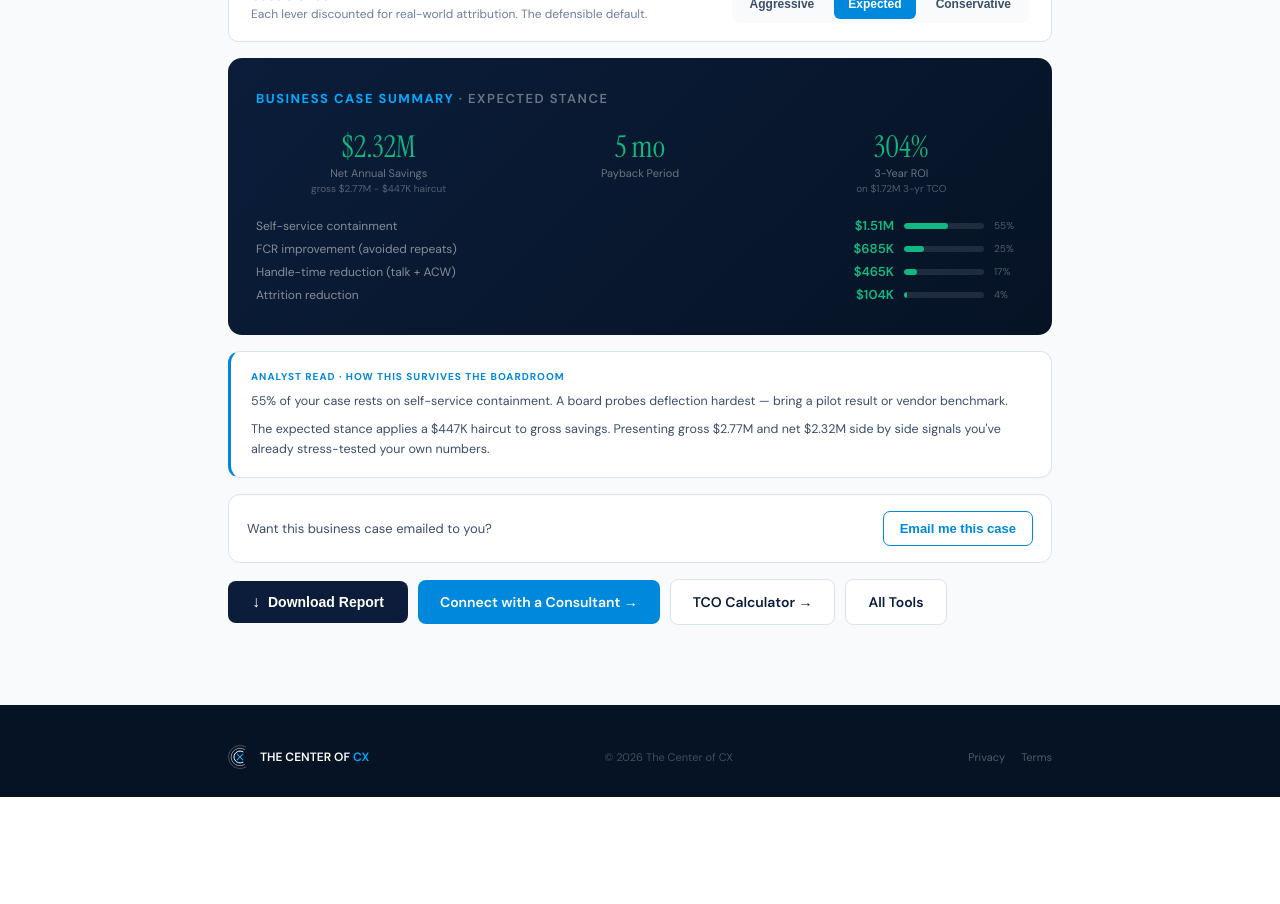
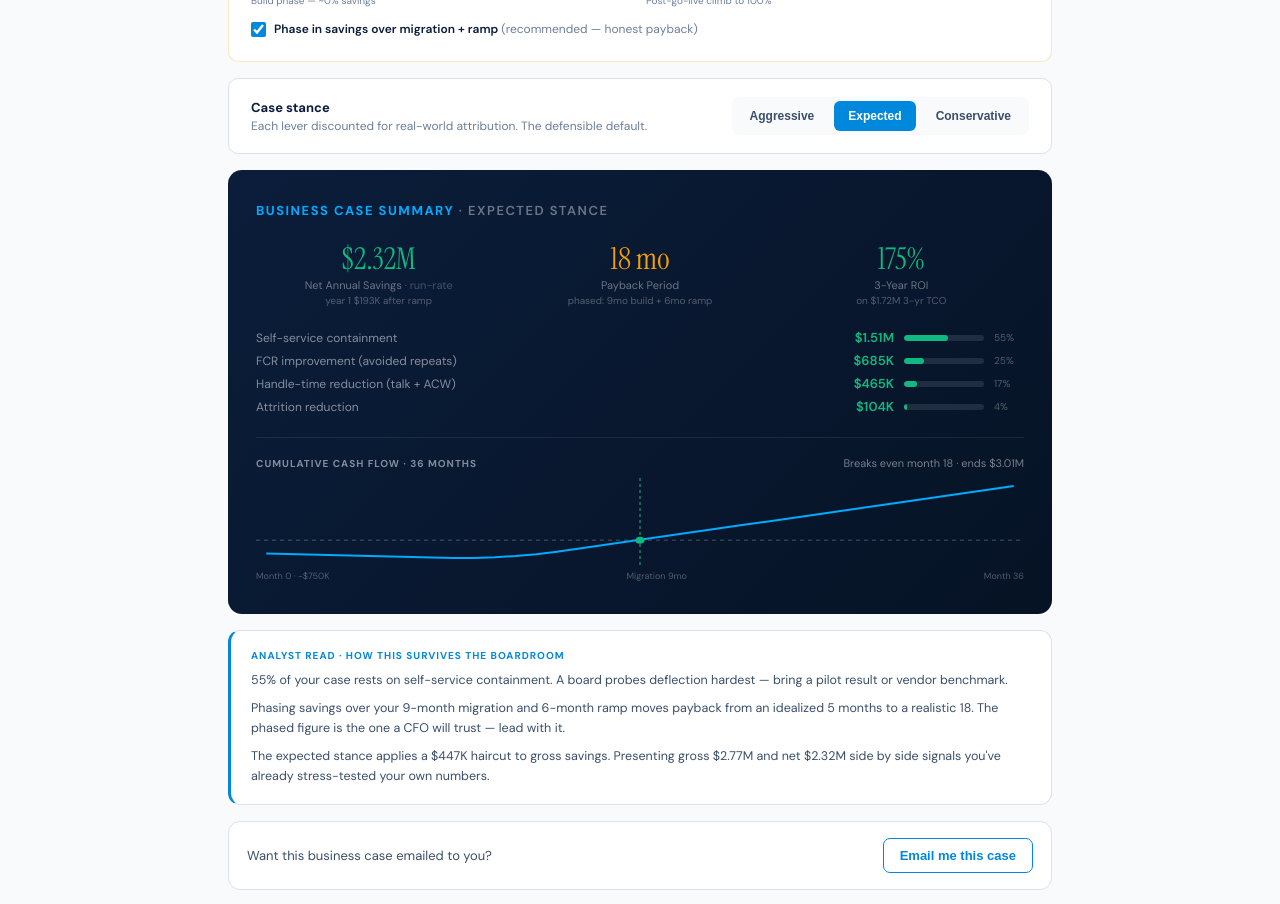
Before and after one commit to thomasbakerj-lgtm/CENTER-OF-CX, a React (Vite) app: page /tools/business-case in a window 1280 px wide. Shown: the part 1160-2064 px from the top of the page. Before the commit the page ends 1957 px from the top, so only its background shows below. Built offline with nearby package versions, Linux system fonts and the light colour scheme.

Commit message:
Update BusinessCaseBuilder.jsx

```diff
--- a/BusinessCaseBuilder.jsx
+++ b/BusinessCaseBuilder.jsx
@@ -76,7 +76,7 @@ const STANCE = {
 /* De-overlapped model: every contact-based saving runs on the HANDLED pool
    (post-deflection); ACW is a disjoint slice of AHT; FCR repeats are on handled
    volume. Confidence weighting turns gross into a stance-adjusted net. */
-function computeCase(d, stanceKey) {
+function computeCase(d, stanceKey, rampOn) {
   const loaded = n(d.avgHourly) * (1 + n(d.benefitsPct) / 100);
   const annual = n(d.monthlyContacts) * 12;
   const deflected = annual * (n(d.containment) / 100);
@@ -105,13 +105,37 @@ function computeCase(d, stanceKey) {
   const net = containment * cf.c + handleTime * cf.h + fcr * cf.f + attrition * cf.a;
 
   const recurring = n(d.newPlatformPerAgentMo) * n(d.agents) * 12;
-  const tco3 = n(d.implementationCost) + recurring * 3;
-  const roi3 = tco3 > 0 ? ((net * 3 - tco3) / tco3 * 100) : 0;
-  const monthlyNet = net / 12 - recurring / 12;
-  const payback = monthlyNet > 0 ? Math.ceil(n(d.implementationCost) / monthlyNet) : 0;
-  const netValue3 = net * 3 - tco3;
+  const impl = n(d.implementationCost);
+  const tco3 = impl + recurring * 3;
 
-  return { loaded, annual, handled, deflected, buckets, gross, net, haircut: gross - net, recurring, tco3, roi3, payback, netValue3, avoidedTurnover, avoidedRepeats };
+  // Monthly cash flow with a savings ramp. During the migration window, savings are
+  // ~0 while the new platform is already being paid; after go-live they phase up
+  // linearly to full over the ramp window. This turns an idealized instant payback
+  // into an honest J-curve. With rampOn=false it collapses to the old instant model.
+  const M = Math.max(0, Math.min(36, n(d.migrationMonths)));
+  const R = Math.max(1, n(d.rampMonths));
+  const monthlyFull = net / 12;
+  const monthlyPlatform = recurring / 12;
+  const factor = (t) => {
+    if (!rampOn) return 1;
+    if (t <= M) return 0;
+    if (t <= M + R) return (t - M) / R;
+    return 1;
+  };
+  const cumFlow = [-impl];
+  let cum = -impl, savings3 = 0, year1 = 0, payback = 0;
+  for (let t = 1; t <= 36; t++) {
+    const s = factor(t) * monthlyFull;
+    savings3 += s;
+    if (t <= 12) year1 += s;
+    cum += s - monthlyPlatform;
+    cumFlow.push(cum);
+    if (payback === 0 && cum >= 0) payback = t;
+  }
+  const roi3 = tco3 > 0 ? ((savings3 - tco3) / tco3 * 100) : 0;
+  const netValue3 = savings3 - tco3;
+
+  return { loaded, annual, handled, deflected, buckets, gross, net, haircut: gross - net, recurring, tco3, roi3, payback, netValue3, avoidedTurnover, avoidedRepeats, cumFlow, savings3, year1, M, R, monthlyFull, monthlyPlatform, rampOn };
 }
 
 function caseInsights(r, d, stanceKey) {
@@ -122,7 +146,8 @@ function caseInsights(r, d, stanceKey) {
   if (n(d.attritionReduction) > 25) flags.push(`${n(d.attritionReduction)}% attrition reduction is optimistic (15–25% is realistic) and the hardest lever to attribute to a platform. Discount it heavily or footnote it.`);
   const perAgentImpl = n(d.agents) > 0 ? n(d.implementationCost) / n(d.agents) : 0;
   if (perAgentImpl > 0 && perAgentImpl < 2000) flags.push(`Implementation of ${fmtFull(n(d.implementationCost))} for ${n(d.agents)} agents is ~${fmtFull(perAgentImpl)}/agent — low for a platform transformation (typical $3–8K/agent). An understated investment is the fastest way to lose board trust; a complete figure lengthens payback but survives diligence.`);
-  if (r.payback > 0 && r.payback < 3) flags.push(`A ${r.payback}-month payback reads as too-good-to-be-true and invites scrutiny. Confirm the investment captures professional services, change management, and internal time before you present it.`);
+  if (r.payback === 0) flags.push(`At this platform cost, monthly savings never exceed monthly platform spend within three years — the case does not pay back as modeled. Revisit platform cost, targets, or stance before presenting.`);
+  else if (r.payback > 0 && r.payback < 3) flags.push(`A ${r.payback}-month payback reads as too-good-to-be-true and invites scrutiny. Confirm the investment captures professional services, change management, and internal time before you present it.`);
 
   const out = [...flags.slice(0, 2)];
 
@@ -131,6 +156,15 @@ function caseInsights(r, d, stanceKey) {
   const labelMap = { containment: "self-service containment", handleTime: "handle-time reduction", fcr: "FCR improvement", attrition: "attrition reduction" };
   const topShare = Math.round(topVal / r.gross * 100);
   out.push(`${topShare}% of your case rests on ${labelMap[topName]}. ${topName === "containment" ? "A board probes deflection hardest — bring a pilot result or vendor benchmark." : topName === "attrition" ? "That's the softest, least-attributable lever — expect the most pushback there." : "It's a relatively defensible lever, which strengthens the case."}`);
+
+  if (r.rampOn && r.payback > 0) {
+    const instMonthly = r.monthlyFull - r.monthlyPlatform;
+    const instPay = instMonthly > 0 ? Math.ceil(n(d.implementationCost) / instMonthly) : 0;
+    if (instPay > 0 && r.payback > instPay)
+      out.push(`Phasing savings over your ${r.M}-month migration and ${r.R}-month ramp moves payback from an idealized ${instPay} months to a realistic ${r.payback}. The phased figure is the one a CFO will trust — lead with it.`);
+  } else if (!r.rampOn) {
+    out.push(`Savings phasing is off, so this assumes 100% of savings land on day one — an idealized payback. Turn on phasing for the board-defensible number that accounts for migration and ramp.`);
+  }
 
   out.push(`The ${stanceKey} stance applies a ${fmtK(r.haircut)} haircut to gross savings. Presenting gross ${fmtK(r.gross)} and net ${fmtK(r.net)} side by side signals you've already stress-tested your own numbers.`);
 
@@ -141,12 +175,13 @@ const DEFAULTS = {
   agents: 200, avgHourly: 18, benefitsPct: 30, monthlyContacts: 120000, currentAHT: 420, currentACW: 45,
   currentFCR: 72, currentAttrition: 35, costPerContact: 7, recruitCostPerHire: 3500, trainingDays: 21,
   htReduction: 12, acwReduction: 30, fcrImprovement: 8, attritionReduction: 20, containment: 15,
-  implementationCost: 750000, newPlatformPerAgentMo: 135, migrationMonths: 9,
+  implementationCost: 750000, newPlatformPerAgentMo: 135, migrationMonths: 9, rampMonths: 6,
 };
 
 export default function BusinessCaseBuilder() {
   const [d, setD] = useState(DEFAULTS);
   const [stance, setStance] = useState("expected");
+  const [rampOn, setRampOn] = useState(true);
   const set = (k, v) => setD(prev => ({ ...prev, [k]: v }));
 
   const [capOpen, setCapOpen] = useState(false);
@@ -155,17 +190,31 @@ export default function BusinessCaseBuilder() {
 
   useEffect(() => { window.scrollTo(0, 0); }, []);
 
-  const r = computeCase(d, stance);
+  const r = computeCase(d, stance, rampOn);
   const insights = caseInsights(r, d, stance);
+
+  // J-curve: cumulative cash flow over 36 months. Dips during migration, climbs as
+  // savings ramp, crosses zero at payback.
+  const spark = (() => {
+    const W = 600, H = 88, pad = 8;
+    const arr = r.cumFlow;
+    const minV = Math.min(...arr), maxV = Math.max(...arr), span = (maxV - minV) || 1;
+    const x = i => pad + (i / (arr.length - 1)) * (W - 2 * pad);
+    const y = v => pad + (1 - (v - minV) / span) * (H - 2 * pad);
+    const pts = arr.map((v, i) => `${x(i).toFixed(1)},${y(v).toFixed(1)}`).join(" ");
+    return { W, H, pts, y0: y(0), pbx: r.payback > 0 ? x(r.payback) : null, end: arr[arr.length - 1] };
+  })();
+  const paybackLabel = r.payback > 0 ? `${r.payback} mo` : ">36 mo";
 
   useEffect(() => {
     publishToolResult("business-case-builder", {
       agents: n(d.agents), annualContacts: r.annual, grossSavings: Math.round(r.gross),
       netSavings: Math.round(r.net), stance, paybackMonths: r.payback, threeYearROI: Math.round(r.roi3),
-      implementationCost: n(d.implementationCost), analystRead: insights[0],
+      implementationCost: n(d.implementationCost), year1Savings: Math.round(r.year1), rampOn,
+      migrationMonths: r.M, rampMonths: r.R, analystRead: insights[0],
     });
     // eslint-disable-next-line react-hooks/exhaustive-deps
-  }, [d, stance]);
+  }, [d, stance, rampOn]);
 
   const submitCapture = async () => {
     if (!capEmail.includes("@") || capState === "sending") return;
@@ -234,11 +283,16 @@ export default function BusinessCaseBuilder() {
 
           <Card accent={AMBER}>
             <H color={AMBER}>Investment</H>
-            <div style={{ display: "grid", gridTemplateColumns: "1fr 1fr 1fr", gap: 12 }} className="bc-grid">
+            <div style={{ display: "grid", gridTemplateColumns: "1fr 1fr", gap: 12, marginBottom: 14 }} className="bc-grid">
               <Field label="Implementation (one-time)" value={d.implementationCost} onChange={v => set("implementationCost", v)} prefix="$" step={5000} min={0} hint="PS, migration, integration" />
               <Field label="New Platform / Agent / Mo" value={d.newPlatformPerAgentMo} onChange={v => set("newPlatformPerAgentMo", v)} prefix="$" step={5} min={0} hint="Recurring solution cost" />
-              <Field label="Migration Timeline" value={d.migrationMonths} onChange={v => set("migrationMonths", v)} suffix="mo" min={1} max={36} />
+              <Field label="Migration Timeline" value={d.migrationMonths} onChange={v => set("migrationMonths", v)} suffix="mo" min={1} max={36} hint="Build phase — ~0% savings" />
+              <Field label="Ramp to Full Savings" value={d.rampMonths} onChange={v => set("rampMonths", v)} suffix="mo" min={1} max={24} hint="Post-go-live climb to 100%" />
             </div>
+            <label style={{ display: "flex", alignItems: "center", gap: 8, cursor: "pointer" }}>
+              <input type="checkbox" checked={rampOn} onChange={e => setRampOn(e.target.checked)} style={{ width: 15, height: 15, accentColor: ELECTRIC, cursor: "pointer" }} />
+              <span style={{ fontSize: 12, fontWeight: 600, color: NAVY }}>Phase in savings over migration + ramp <span style={{ color: MUTED, fontWeight: 400 }}>(recommended — honest payback)</span></span>
+            </label>
           </Card>
 
           {/* Stance selector */}
@@ -262,12 +316,13 @@ export default function BusinessCaseBuilder() {
             <div style={{ display: "grid", gridTemplateColumns: "1fr 1fr 1fr", gap: 16, marginBottom: 22 }} className="bc-sum">
               <div style={{ textAlign: "center" }}>
                 <div style={{ fontFamily: "'Instrument Serif', Georgia, serif", fontSize: 30, color: GREEN }}>{fmtK(r.net)}</div>
-                <div style={{ fontSize: 11, color: "rgba(255,255,255,0.4)" }}>Net Annual Savings</div>
-                <div style={{ fontSize: 10, color: "rgba(255,255,255,0.3)", marginTop: 2 }}>gross {fmtK(r.gross)} − {fmtK(r.haircut)} haircut</div>
+                <div style={{ fontSize: 11, color: "rgba(255,255,255,0.4)" }}>Net Annual Savings <span style={{ opacity: 0.6 }}>· run-rate</span></div>
+                <div style={{ fontSize: 10, color: "rgba(255,255,255,0.3)", marginTop: 2 }}>{rampOn ? `year 1 ${fmtK(r.year1)} after ramp` : `gross ${fmtK(r.gross)} − ${fmtK(r.haircut)} haircut`}</div>
               </div>
               <div style={{ textAlign: "center" }}>
-                <div style={{ fontFamily: "'Instrument Serif', Georgia, serif", fontSize: 30, color: r.payback && r.payback <= 12 ? GREEN : r.payback <= 18 ? AMBER : RED }}>{r.payback || "—"} mo</div>
+                <div style={{ fontFamily: "'Instrument Serif', Georgia, serif", fontSize: 30, color: r.payback && r.payback <= 12 ? GREEN : (r.payback && r.payback <= 18) ? AMBER : RED }}>{paybackLabel}</div>
                 <div style={{ fontSize: 11, color: "rgba(255,255,255,0.4)" }}>Payback Period</div>
+                <div style={{ fontSize: 10, color: "rgba(255,255,255,0.3)", marginTop: 2 }}>{rampOn ? `phased: ${r.M}mo build + ${r.R}mo ramp` : "idealized — phasing off"}</div>
               </div>
               <div style={{ textAlign: "center" }}>
                 <div style={{ fontFamily: "'Instrument Serif', Georgia, serif", fontSize: 30, color: r.roi3 > 100 ? GREEN : r.roi3 > 0 ? AMBER : RED }}>{Math.round(r.roi3)}%</div>
@@ -290,6 +345,26 @@ export default function BusinessCaseBuilder() {
                 );
               })}
             </div>
+
+            {rampOn && (
+              <div style={{ marginTop: 22, paddingTop: 18, borderTop: "1px solid rgba(255,255,255,0.08)" }}>
+                <div style={{ display: "flex", justifyContent: "space-between", alignItems: "baseline", marginBottom: 8 }}>
+                  <span style={{ fontSize: 10, fontWeight: 700, color: "rgba(255,255,255,0.5)", letterSpacing: 1, textTransform: "uppercase" }}>Cumulative Cash Flow · 36 months</span>
+                  <span style={{ fontSize: 11, color: "rgba(255,255,255,0.45)" }}>{r.payback > 0 ? `Breaks even month ${r.payback}` : "No breakeven in 3 yrs"} · ends {fmtK(spark.end)}</span>
+                </div>
+                <svg viewBox={`0 0 ${spark.W} ${spark.H}`} width="100%" height="88" preserveAspectRatio="none" style={{ display: "block", overflow: "visible" }}>
+                  <line x1="0" y1={spark.y0} x2={spark.W} y2={spark.y0} stroke="rgba(255,255,255,0.25)" strokeWidth="1" strokeDasharray="4 4" vectorEffect="non-scaling-stroke" />
+                  {spark.pbx != null && <line x1={spark.pbx} y1="0" x2={spark.pbx} y2={spark.H} stroke={GREEN} strokeWidth="1" strokeDasharray="3 3" vectorEffect="non-scaling-stroke" />}
+                  <polyline points={spark.pts} fill="none" stroke={LIGHT} strokeWidth="2" vectorEffect="non-scaling-stroke" strokeLinejoin="round" />
+                  {spark.pbx != null && <circle cx={spark.pbx} cy={spark.y0} r="3.5" fill={GREEN} />}
+                </svg>
+                <div style={{ display: "flex", justifyContent: "space-between", fontSize: 9, color: "rgba(255,255,255,0.3)", marginTop: 4 }}>
+                  <span>Month 0 · −{fmtK(Math.abs(r.cumFlow[0]))}</span>
+                  <span>Migration {r.M}mo</span>
+                  <span>Month 36</span>
+                </div>
+              </div>
+            )}
           </div>
 
           {/* Analyst Read — the defensibility layer */}
@@ -331,13 +406,13 @@ export default function BusinessCaseBuilder() {
               userName={capName}
               userEmail={capEmail}
               sections={[
-                { title: "Executive Summary", type: "text", content: `Modeled on ${n(d.agents)} agents handling ${(r.annual / 1e6).toFixed(2)}M contacts annually, this CX transformation returns ${fmtK(r.net)} in net annual savings (${STANCE[stance].label} stance) against a ${fmtFull(n(d.implementationCost))} one-time investment and ${fmtFull(r.recurring)}/yr platform cost — a ${r.payback}-month payback and ${Math.round(r.roi3)}% three-year ROI on ${fmtK(r.tco3)} total cost of ownership. Savings are de-overlapped (no double-counted minutes or contacts) and discounted for attribution risk, so the figures are presented to survive financial scrutiny rather than to maximize a headline.` },
+                { title: "Executive Summary", type: "text", content: `Modeled on ${n(d.agents)} agents handling ${(r.annual / 1e6).toFixed(2)}M contacts annually, this CX transformation reaches ${fmtK(r.net)} in net annual savings at full run-rate (${STANCE[stance].label} stance) against a ${fmtFull(n(d.implementationCost))} one-time investment and ${fmtFull(r.recurring)}/yr platform cost. ${rampOn ? `Savings are phased over a ${r.M}-month migration and ${r.R}-month ramp — year one delivers ${fmtK(r.year1)} as the program ramps — producing ` : `Assuming savings land at full run-rate immediately, this produces `}a ${r.payback > 0 ? `${r.payback}-month` : "beyond-3-year"} payback and ${Math.round(r.roi3)}% three-year ROI on ${fmtK(r.tco3)} total cost of ownership. Savings are de-overlapped (no double-counted minutes or contacts) and discounted for attribution risk, so the figures are presented to survive financial scrutiny rather than to maximize a headline.` },
                 { title: "Financial Summary", type: "metrics", items: [
-                  { label: "Net Annual Savings", value: fmtFull(r.net), color: GREEN, sub: `${STANCE[stance].label} stance` },
-                  { label: "Gross (pre-haircut)", value: fmtFull(r.gross), color: MUTED, sub: `Confidence haircut ${fmtFull(r.haircut)}` },
+                  { label: "Net Annual Savings", value: fmtFull(r.net), color: GREEN, sub: `${STANCE[stance].label} · run-rate` },
+                  { label: rampOn ? "Year 1 (ramped)" : "Gross (pre-haircut)", value: rampOn ? fmtFull(r.year1) : fmtFull(r.gross), color: rampOn ? ELECTRIC : MUTED, sub: rampOn ? `${r.M}mo build + ${r.R}mo ramp` : `Haircut ${fmtFull(r.haircut)}` },
                   { label: "One-time Investment", value: fmtFull(n(d.implementationCost)), color: RED },
                   { label: "Annual Platform Cost", value: fmtFull(r.recurring), color: AMBER },
-                  { label: "Payback Period", value: `${r.payback} months`, color: ELECTRIC },
+                  { label: "Payback Period", value: r.payback > 0 ? `${r.payback} months` : ">36 months", color: ELECTRIC, sub: rampOn ? "phased" : "idealized" },
                   { label: "3-Year ROI", value: `${Math.round(r.roi3)}%`, color: GREEN, sub: `on ${fmtFull(r.tco3)} TCO` },
                 ]},
                 { title: "Savings Breakdown", type: "table", rows: bucketRows.map(b => [b.label, fmtFull(b.val) + ` (${Math.round(r.gross > 0 ? b.val / r.gross * 100 : 0)}% of gross)`]) },
@@ -350,6 +425,8 @@ export default function BusinessCaseBuilder() {
                   ["Handle-time saved per contact", `${(((n(d.currentAHT) - Math.min(n(d.currentACW), n(d.currentAHT))) * n(d.htReduction) / 100) + (Math.min(n(d.currentACW), n(d.currentAHT)) * n(d.acwReduction) / 100)).toFixed(0)}s`],
                   ["Avoided repeat contacts (FCR)", Math.round(r.avoidedRepeats).toLocaleString()],
                   ["Avoided turnover (attrition)", `${r.avoidedTurnover.toFixed(1)} agents/yr`],
+                  ["Savings phasing", rampOn ? `${r.M}-mo migration (0% savings) + ${r.R}-mo linear ramp to full` : "Off — full savings assumed from day one"],
+                  ...(rampOn ? [["Year 1 savings (ramped)", fmtFull(r.year1) + ` of ${fmtFull(r.net)} run-rate`]] : []),
                   ["Confidence weighting", `containment ${Math.round(STANCE[stance].c * 100)}%, handle-time ${Math.round(STANCE[stance].h * 100)}%, FCR ${Math.round(STANCE[stance].f * 100)}%, attrition ${Math.round(STANCE[stance].a * 100)}%`],
                 ]},
                 { title: "Recommended Next Steps", type: "next", items: [
@@ -357,7 +434,7 @@ export default function BusinessCaseBuilder() {
                   { tool: "Transformation Readiness", reason: "Confirm the organization can actually deliver these targets", href: "/tools/transformation-readiness" },
                   { tool: "Contract Risk Scanner", reason: "Pressure-test vendor pricing before it enters the case", href: "/tools/contract-risk" },
                 ]},
-                { title: "Methodology", type: "text", content: "Savings are computed on the post-deflection handled pool so deflected contacts are never also credited with handle-time or FCR savings. After-call work is treated as a disjoint slice of AHT, so handle-time and ACW reductions cannot double-count the same minutes. Each lever is then weighted by an attribution-confidence factor (the stance) to produce net savings. ROI is calculated against three-year total cost of ownership (one-time implementation plus recurring platform cost), not implementation alone. This is deliberately conservative: the goal is a number a CFO will approve, not the largest possible headline." },
+                { title: "Methodology", type: "text", content: "Savings are computed on the post-deflection handled pool so deflected contacts are never also credited with handle-time or FCR savings. After-call work is treated as a disjoint slice of AHT, so handle-time and ACW reductions cannot double-count the same minutes. Each lever is then weighted by an attribution-confidence factor (the stance) to produce net savings. Savings are phased over a monthly cash-flow model: zero during the migration build, then a linear ramp to full run-rate over the ramp window, so payback reflects the real J-curve rather than assuming benefits land on day one. ROI is calculated against three-year total cost of ownership (one-time implementation plus recurring platform cost). This is deliberately conservative: the goal is a number a CFO will approve, not the largest possible headline." },
               ]}
             />
             <a href="/contact" style={{ background: ELECTRIC, color: "#fff", fontSize: 14, fontWeight: 600, padding: "13px 22px", borderRadius: 8 }}>Connect with a Consultant →</a>
```
